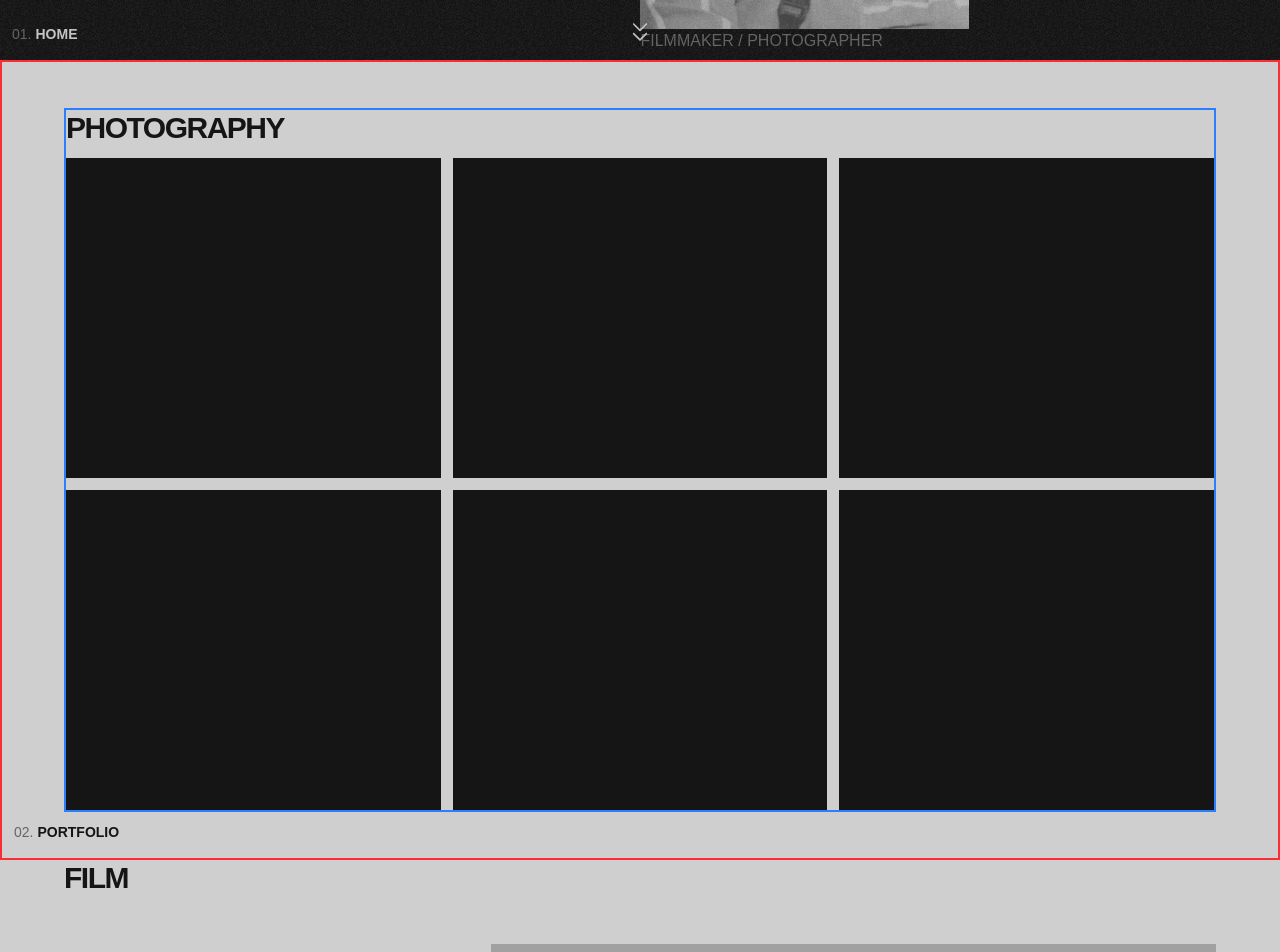
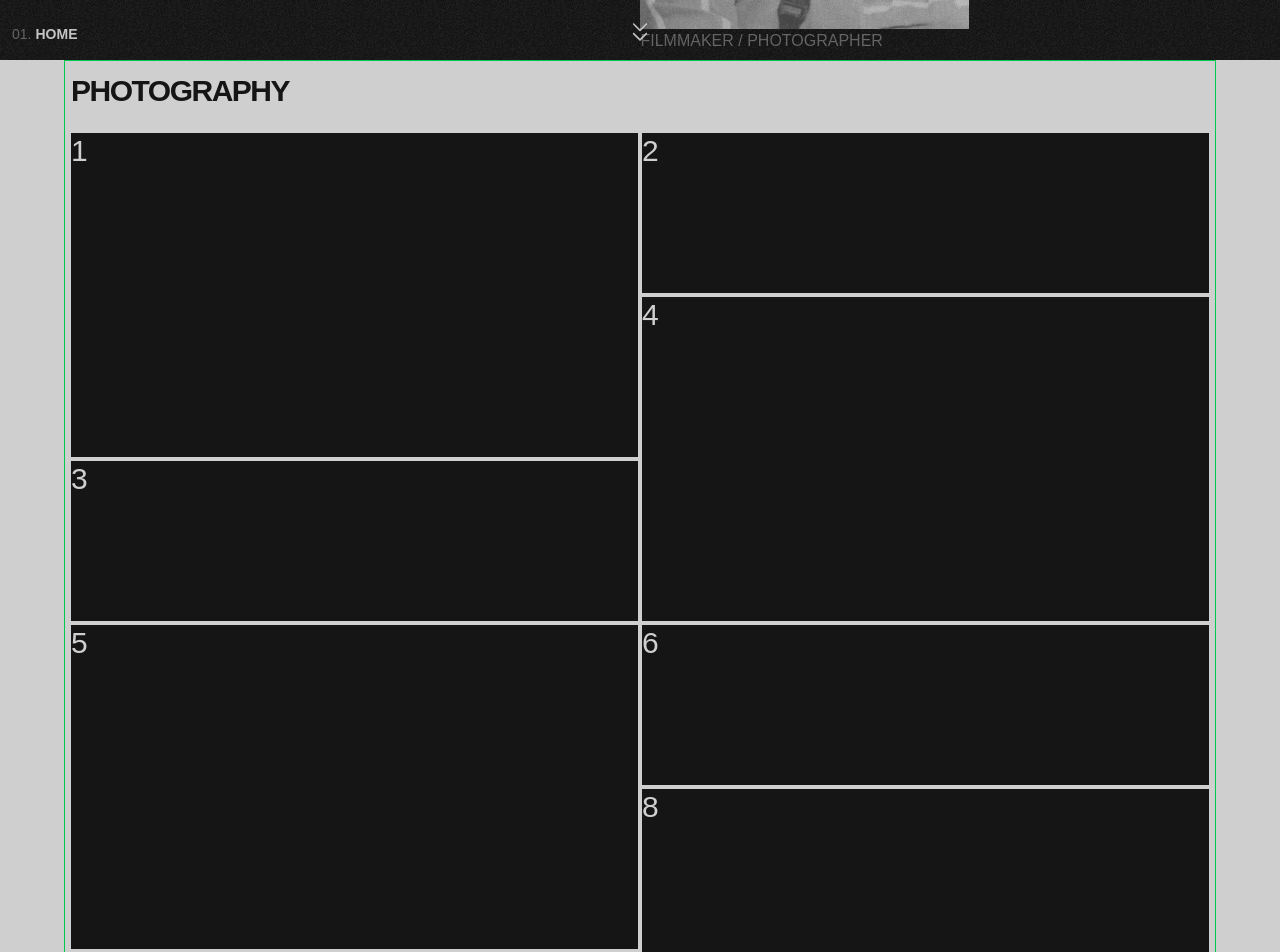
Before and after one commit to aservin6/andrew-portfolio, a React (Vite) app: page / in a window 1280 px wide. Shown: the part 740-1692 px from the top of the page. Built offline with nearby package versions, Linux system fonts and the light colour scheme; grey boxes are pictures that could not be loaded; a web font is replaced by a local one.

Commit message:
add grid for photo section

```diff
--- a/src/App.tsx
+++ b/src/App.tsx
@@ -2,7 +2,7 @@ import Contact from "./components/Contact";
 import Home from "./components/Home";
 import Navbar from "./components/Navbar";
 import NoiseOverlay from "./components/NoiseOverlay";
-import Portfolio from "./components/Portfolio";
+import Portfolio from "./components/Portfolio/Portfolio.tsx";
 
 function App() {
   return (
--- a/src/components/Portfolio.tsx
+++ /dev/null
@@ -1,94 +0,0 @@
-import PageIndicator from "./ui/page-indicator";
-
-export default function Portfolio() {
-  return (
-    // Portfolio Section
-    <section
-      id="portfolio"
-      data-theme="light"
-      className="text-foreground bg-background min-h-screen"
-    >
-      {/* Photo Showcase  */}
-      <div
-        id="photos"
-        className="relative flex min-h-screen items-center justify-center border-2 border-red-500"
-      >
-        <div className="mx-auto flex w-5/6 max-w-6xl flex-col items-center justify-center space-y-3 border-2 border-blue-500 md:w-full">
-          <h2 className="text-foreground self-start text-3xl font-black tracking-tighter">
-            Photography
-          </h2>
-          <div className="*:bg-foreground grid w-full grid-cols-3 gap-3 *:h-32 *:w-full md:*:h-80">
-            <div></div>
-            <div></div>
-            <div></div>
-            <div></div>
-            <div></div>
-            <div></div>
-          </div>
-        </div>
-        <PageIndicator
-          pageNumber={"02."}
-          pageTitle={"Portfolio"}
-          theme="light"
-        />
-      </div>
-      {/* Video Showcase */}
-      <div
-        id="videos"
-        className="relative flex min-h-screen items-center justify-center"
-      >
-        <div className="mx-auto flex w-full max-w-6xl flex-col items-center justify-center space-y-12">
-          <h2 className="text-foreground self-start text-3xl font-black tracking-tighter">
-            Film
-          </h2>
-          {/* Video Title & Description */}
-          <div className="grid w-full grid-cols-[1fr_2fr] gap-16">
-            <div className="flex h-full max-h-1/2 flex-col justify-between py-3">
-              <h3 className="flex flex-col">
-                <span className="text-accent font-semibold">Title:</span>
-                <span className="text-xl font-bold">Lorem Ipsum Dolor Sit</span>
-              </h3>
-              <div className="flex flex-col space-y-3">
-                <span className="text-accent font-semibold">
-                  Description / Details
-                </span>
-                <p className="text-sm font-semibold tracking-tighter normal-case">
-                  Lorem ipsum dolor sit amet, consectetur adipiscing elit.
-                  Phasellus viverra posuere justo ut volutpat. Sed et placerat
-                  est, vitae lacinia sapien. Vivamus condimentum ipsum turpis,
-                  et vulputate tortor egestas vel. Quisque dignissim semper
-                  rhoncus.{" "}
-                </p>
-              </div>
-            </div>
-            {/* Video w/ Carousel */}
-            <div className="grid h-full max-h-3/4 w-full grid-rows-[1fr_1fr] gap-3 bg-neutral-400 p-3">
-              <div>
-                <video width={"100%"} controls autoPlay={false}>
-                  <source src={undefined} type="video/mp4" />
-                </video>
-              </div>
-              <div className="flex gap-3 font-bold">
-                <div className="flex w-full items-center justify-center border bg-neutral-500">
-                  <span>Carousel Item</span>
-                </div>
-                <div className="flex w-full items-center justify-center border bg-neutral-500">
-                  <span>Carousel Item</span>
-                </div>
-                <div className="flex w-full items-center justify-center border bg-neutral-500">
-                  <span>Carousel Item</span>
-                </div>
-              </div>
-            </div>
-          </div>
-
-          <PageIndicator
-            pageNumber={"02."}
-            pageTitle={"Portfolio"}
-            theme="light"
-          />
-        </div>
-      </div>
-    </section>
-  );
-}
--- /dev/null
+++ b/src/components/Portfolio/FilmSection.tsx
@@ -0,0 +1,63 @@
+import PageIndicator from "../ui/page-indicator";
+
+export default function FilmSection() {
+  return (
+    // Video Section
+    <div
+      id="videos"
+      className="relative flex min-h-screen items-center justify-center"
+    >
+      <div className="mx-auto flex w-full max-w-6xl flex-col items-center justify-center space-y-12">
+        <h2 className="text-foreground self-start py-3 text-3xl font-black tracking-tighter">
+          Film
+        </h2>
+        {/* Video Title & Description */}
+        <div className="grid w-full grid-cols-[1fr_2fr] gap-16">
+          <div className="flex h-full max-h-1/2 flex-col justify-between py-3">
+            <h3 className="flex flex-col">
+              <span className="text-accent font-semibold">Title:</span>
+              <span className="text-xl font-bold">Lorem Ipsum Dolor Sit</span>
+            </h3>
+            <div className="flex flex-col space-y-3">
+              <span className="text-accent font-semibold">
+                Description / Details
+              </span>
+              <p className="text-sm font-semibold tracking-tighter normal-case">
+                Lorem ipsum dolor sit amet, consectetur adipiscing elit.
+                Phasellus viverra posuere justo ut volutpat. Sed et placerat
+                est, vitae lacinia sapien. Vivamus condimentum ipsum turpis, et
+                vulputate tortor egestas vel. Quisque dignissim semper
+                rhoncus.{" "}
+              </p>
+            </div>
+          </div>
+          {/* Video w/ Carousel */}
+          <div className="grid h-full max-h-3/4 w-full grid-rows-[1fr_1fr] gap-3 bg-neutral-400 p-3">
+            <div>
+              <video width={"100%"} controls autoPlay={false}>
+                <source src={undefined} type="video/mp4" />
+              </video>
+            </div>
+            <div className="flex gap-3 font-bold">
+              <div className="flex w-full items-center justify-center border bg-neutral-500">
+                <span>Carousel Item</span>
+              </div>
+              <div className="flex w-full items-center justify-center border bg-neutral-500">
+                <span>Carousel Item</span>
+              </div>
+              <div className="flex w-full items-center justify-center border bg-neutral-500">
+                <span>Carousel Item</span>
+              </div>
+            </div>
+          </div>
+        </div>
+
+        <PageIndicator
+          pageNumber={"02."}
+          pageTitle={"Portfolio"}
+          theme="light"
+        />
+      </div>
+    </div>
+  );
+}
--- /dev/null
+++ b/src/components/Portfolio/PhotographySection.tsx
@@ -0,0 +1,28 @@
+import PageIndicator from "../ui/page-indicator";
+
+export default function PhotographySection() {
+  return (
+    // Photo Section
+    <div
+      id="photos"
+      className="relative flex min-h-screen md:items-center md:justify-center"
+    >
+      <div className="mx-auto flex w-full max-w-6xl flex-col justify-center space-y-3 border border-green-500 px-1.5 md:w-full">
+        <h2 className="text-foreground self-start py-3 text-3xl font-black tracking-tighter">
+          Photography
+        </h2>
+        <div className="*:bg-foreground *:text-background mb-12 grid h-full w-full grid-cols-2 grid-rows-6 gap-1 text-3xl *:min-h-40 *:w-full">
+          <div className="row-span-2">1</div>
+          <div className="">2</div>
+          <div className="col-start-1 row-start-3">3</div>
+          <div className="col-start-2 row-span-2 row-start-2">4</div>
+          <div className="row-span-2 row-start-4">5</div>
+          <div className="row-start-4">6</div>
+          <div className="col-start-1 row-start-6">7</div>
+          <div className="col-start-2 row-span-2 row-start-5">8</div>
+        </div>
+      </div>
+      <PageIndicator pageNumber={"02."} pageTitle={"Portfolio"} theme="light" />
+    </div>
+  );
+}
--- /dev/null
+++ b/src/components/Portfolio/Portfolio.tsx
@@ -0,0 +1,16 @@
+import FilmSection from "./FilmSection";
+import PhotographySection from "./PhotographySection";
+
+export default function Portfolio() {
+  return (
+    // Portfolio Section
+    <section
+      id="portfolio"
+      data-theme="light"
+      className="text-foreground bg-background min-h-screen"
+    >
+      <PhotographySection />
+      <FilmSection />
+    </section>
+  );
+}
```
